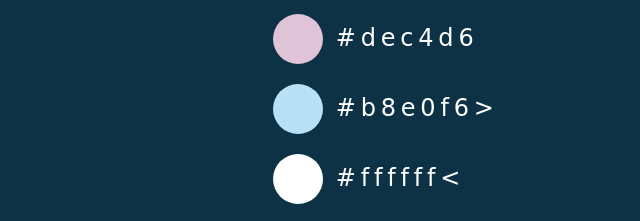
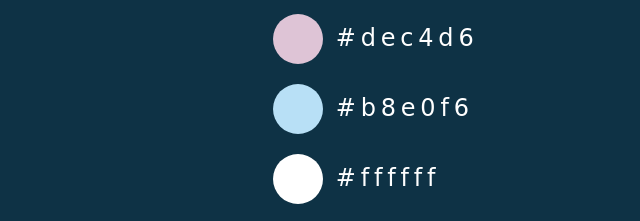
Before and after one commit to kyleegordon/gordon_web115_n801, a plain HTML site: page brand.html in a window 1280 px wide. Shown: the part 302-523 px from the top of the page, 640-1280 px from the left. Drawn offline with Linux system fonts and the light colour scheme; files that its build step writes are made by us from their sources.

Commit message:
Update brand.html

```diff
--- a/brand.html
+++ b/brand.html
@@ -33,8 +33,8 @@
           <h2>Colors:</h2>
           <ul class="colors">
             <li><span class="dot1"></span>&nbsp;#dec4d6</li>
-            <li><span class="dot2"></span>&nbsp;#b8e0f6></li>
-            <li><span class="dot3"></span>&nbsp;#ffffff<</li>
+            <li><span class="dot2"></span>&nbsp;#b8e0f6</li>
+            <li><span class="dot3"></span>&nbsp;#ffffff</li>
             <li><span class="dot4"></span>&nbsp;#0e3245</li>
           </ul>
         </div>
```
